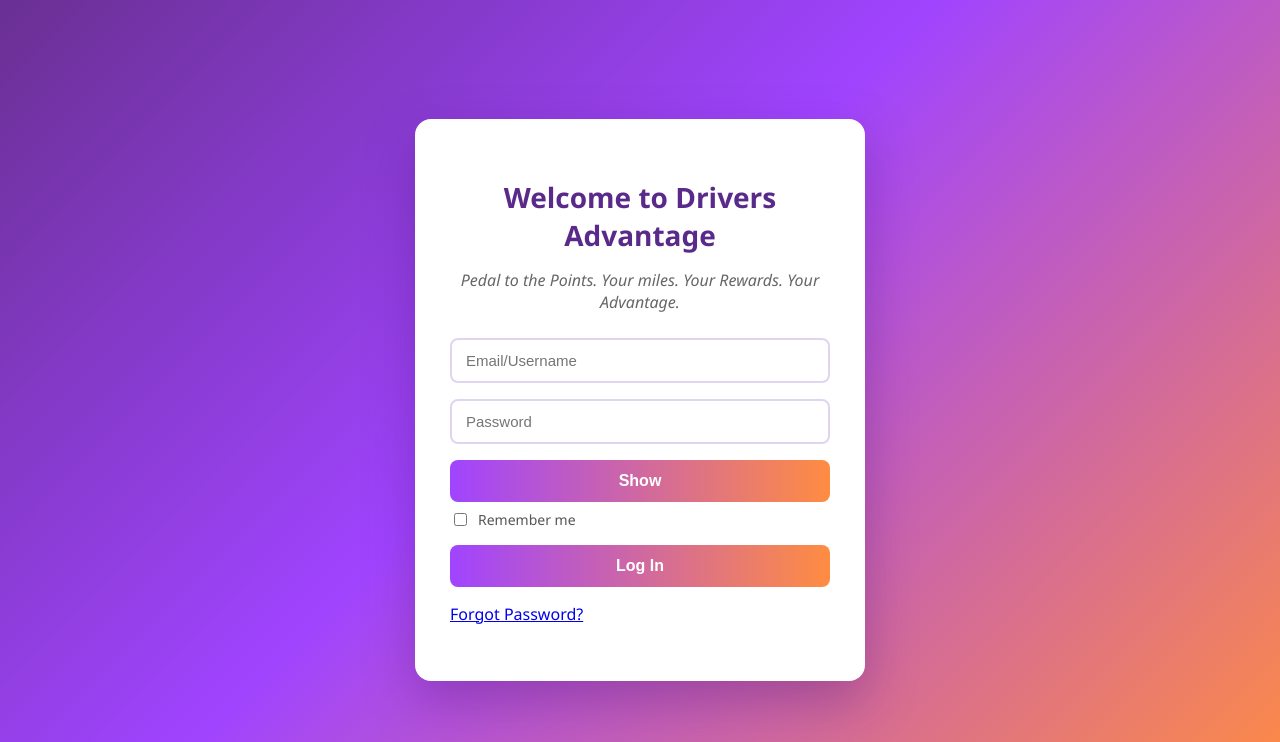
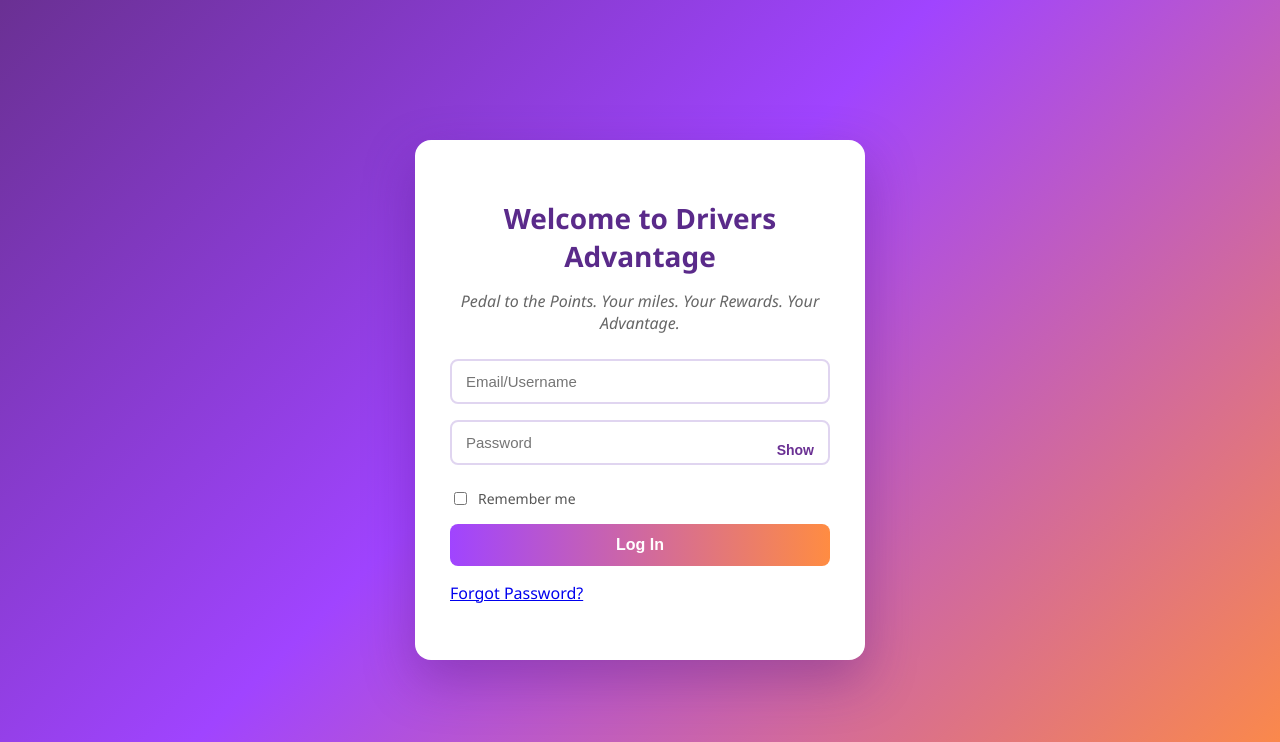
Before and after one commit to juliant3/CPSC4910-Team10-Project, a Flask app: page /login in a window 1280 px wide. Shown: the top 742 px of the page. Run offline with Flask 3, Linux system fonts and the light colour scheme.

Commit message:
add css for show/hide

```diff
--- a/frontend/static/css/login.css
+++ b/frontend/static/css/login.css
@@ -102,3 +102,39 @@ body {
     margin-bottom: 15px;
     text-align: left;
 }
+
+.password-container {
+    position: relative;
+    width: 100%;
+}
+
+.password-container input {
+    width: 100%;
+    padding-right: 75px;
+}
+
+.login-container .password-toggle {
+    position: absolute;
+    right: 10px;
+    top: 50%;
+    transform: translateY(-50%);
+
+    width: auto;
+    padding: 4px 6px;
+
+    background: none;
+    color: #6a3093;
+
+    border: none;
+    border-radius: 4px;
+
+    font-size: 14px;
+    font-weight: 600;
+
+    cursor: pointer;
+}
+
+.login-container .password-toggle:hover {
+    opacity: 0.7;
+    background: none;
+}
```
